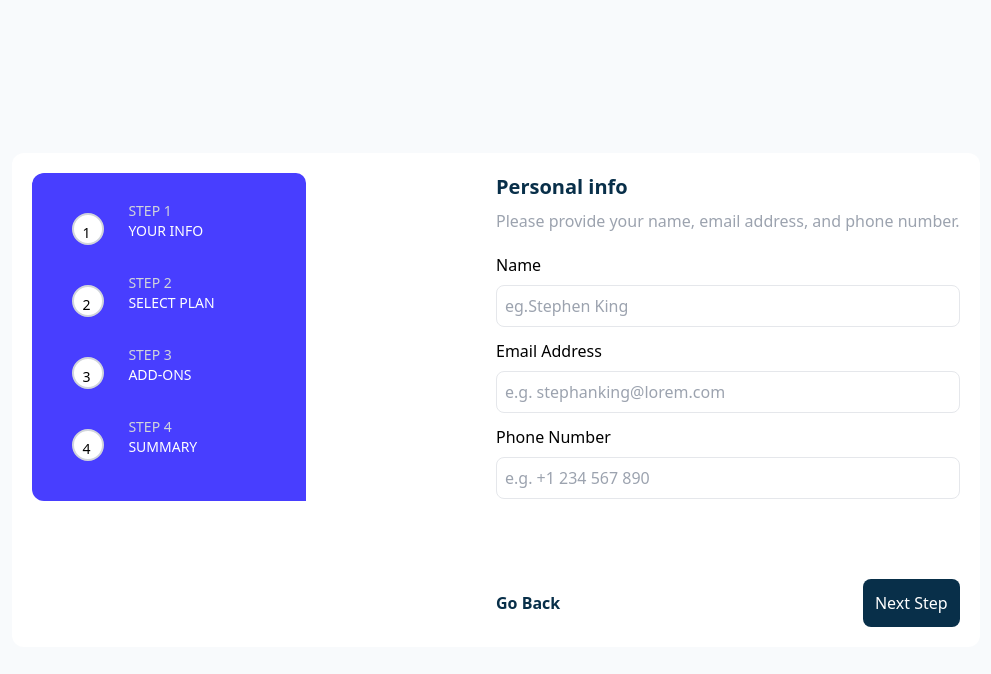
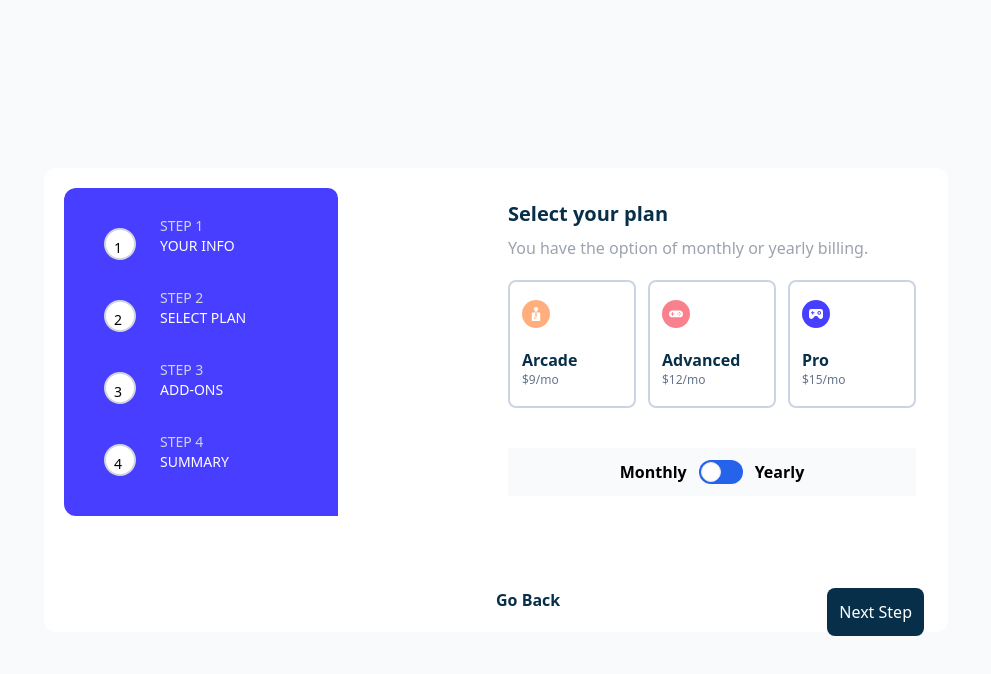
Before and after one commit to MyatIK/multi-step-form, a React (Vite) app: page / in a window 1280 px wide. Both pictures are taken after a click on the button "Next Step". Shown: the top 674 px of the page, without its empty margins (144-1135 px from the left). Built offline with nearby package versions, Linux system fonts and the light colour scheme.

Commit message:
added context api and more components

```diff
--- a/src/App.jsx
+++ b/src/App.jsx
@@ -9,30 +9,62 @@ import Plans from './components/Plans'
 import AddOns from './components/AddOns'
 import FinishingUp from './components/FinishingUp'
 import { useState } from 'react'
+import PlanContextProvider from './context/PlanContextProvider'
+import PriceContextProvider from './context/PriceContextProvider'
+
 
 
 
 function App() {
+  const[count,setCount]=useState(0)
+
+  const buttonFun=()=>{
+    if(count>3){
+      return undefined
+    }else if(count ===3){
+      return(
+        <div className="block flex mt-20 justify-between">
+            {count>0 &&<button className='text-sky-950 font-bold' onClick={()=>setCount(count-1)}>Go Back</button>}
+            <button className="bg-sky-950 rounded-lg text-white p-3" onClick={()=>setCount(count+1)}>Confirm</button>
 
 
+        </div>
+      )
+    }else{
+      return(
+        <div className="block flex mt-20 justify-between">
+            {count>0 && <button className='text-sky-950 font-bold' onClick={()=>setCount(count-1)}>Go Back</button>}
+            <button className="bg-sky-950 rounded-lg text-white p-3 absolute right-1" onClick={()=>setCount(count+1)}>Next Step</button>
+        </div>
+
+      )
+
+    }
+  }
 
   return (
 
-
+    <PlanContextProvider>
+      <PriceContextProvider>
       <div className='min-h-screen bg-slate-50 grid md:items-center justify-center'>
-        <div className="bg-white rounded-xl md:grid grid-cols-2 md:p-5">
+        <div className="bg-white rounded-xl md:grid grid-cols-2 md:p-5 ">
           <div>
               <LeftPanel/>
               <LeftPanelMobile/>
           </div>
-          <Personalinfo/>
+          <div className='relative'>
+            {count ===0 && <Personalinfo/>}
+            {count ===1 && <Plans/>}
+            {count ===2 && <AddOns/>}
+            {count ===3 && <FinishingUp/>}
+            {count ===4 && <ThankYou/>}
+            {buttonFun()}
 
-
-
+          </div>
         </div>
-
       </div>
-
+      </PriceContextProvider>
+    </PlanContextProvider>
 
 
 
--- a/src/components/AddOnCheckbox.jsx
+++ b/src/components/AddOnCheckbox.jsx
@@ -1,15 +1,15 @@
 
-function AddOnCheckbox(props){
+function AddOnCheckbox({heading,subtext,addOnPrice}){
     return(
 
         <>
-        <div className="p-3 flex inline border-2 hover:border-indigo-500 relative rounded-xl">
-            <input className="mr-3 accent-indigo-500" type="checkbox"/>
+        <div className="p-3 flex inline border-2 hover:border-indigo-500 relative rounded-xl cursor-pointer">
+            <input className="mr-3 accent-indigo-500 cursor-pointer" type="checkbox"/>
             <div >
-                <h3 className="text-sky-950 font-bold text-sm">{props.heading}</h3>
-                <h3 className="text-sm">{props.subtext}</h3>
+                <h3 className="text-sky-950 font-bold text-sm">{heading}</h3>
+                <h3 className="text-sm">{subtext}</h3>
             </div>
-            <h3 className="text-sm p-2 absolute right-0 text-indigo-500">{props.price}</h3>
+            <h3 className="text-sm p-2 absolute right-0 text-indigo-500">{addOnPrice}</h3>
 
         </div>
 
--- a/src/components/AddOns.jsx
+++ b/src/components/AddOns.jsx
@@ -1,21 +1,30 @@
 import AddOnCheckbox from "./AddOnCheckbox"
 import StepName from "./StepName"
-import Navigation from "./Navigation"
+import { useContext } from "react"
+import PlanContext from "../context/PlanContext"
 
 function AddOns(){
+    const{plan}=useContext(PlanContext)
 
     return(
 
         <div>
             <StepName name='Pick add-ons' description='Add-ons help enhance your gaming experience'/>
+
+            {plan.isChecked === true?(
             <div className="space-y-3 mt-5">
-                <AddOnCheckbox heading='Online service' subtext='Access to multiplyer games' price='+$1/mo'/>
-                <AddOnCheckbox heading='Larger storage' subtext='Extra 1TB of cloud save' price='+$2/mo'/>
-                <AddOnCheckbox heading='Customizable Profile' subtext='Custom theme on your profile' price='+$2/mo'/>
+                <AddOnCheckbox heading={'Online service'} subtext={'Access to multiplyer games'} addOnPrice={'+$1/mo'}/>
+                <AddOnCheckbox heading={'Larger storage'} subtext={'Extra 1TB of cloud save'} addOnPrice={'+$2/mo'}/>
+                <AddOnCheckbox heading={'Customizable Profile'} subtext={'Custom theme on your profile'} addOnPrice={'+$2/mo'}/>
 
-            </div>
-            <Navigation/>
+            </div>):
+            (<div className="space-y-3 mt-5">
+                <AddOnCheckbox heading={'Online service'} subtext={'Access to multiplyer games'} addOnPrice={'+$10/yr'}/>
+                <AddOnCheckbox heading={'Larger storage'} subtext={'Extra 1TB of cloud save'} addOnPrice={'+$20/yr'}/>
+                <AddOnCheckbox heading={'Customizable Profile'} subtext={'Custom theme on your profile'} addOnPrice={'+$20/yr'}/>
 
+            </div>)
+            }
 
 
 
--- a/src/components/FinishingUp.jsx
+++ b/src/components/FinishingUp.jsx
@@ -1,21 +1,24 @@
 import StepName from "./StepName"
-
+import { useContext } from "react"
+import PriceContext from "../context/PriceContext"
 
 function FinishingUp(){
+    const{price}=useContext(PriceContext)
+
     return(
         <div>
             <StepName name='Finishing up' description='Double-check everything looks OK before confirming.'/>
             <div className="bg-slate-50 p-5 rounded-lg">
                 <div className="flex justify-between ">
                     <div>
-                        <h3>Arcade(Monthly)</h3>
+                        <h3>{price.text}</h3>
                         <h3>Change</h3>
                     </div>
-                    <h3>$9/mo</h3>
+                    <h3>{price.planPrice}</h3>
                 </div>
                 <div className="flex justify-between">
-                    <h3>Online sercice</h3>
-                    <h3>$1/mo</h3>
+                    <h3>{price.heading}</h3>
+                    <h3>{price.addOnPrice}</h3>
 
                 </div>
                 <div className="flex justify-between">
--- a/src/components/Navigation.jsx
+++ /dev/null
@@ -1,17 +0,0 @@
-import { useState } from "react"
-
-function Navigation(){
-    const[count,setCount]=useState(0)
-
-    return(
-
-        <div className="block flex mt-20 justify-between">
-            <button className='text-sky-950 font-bold' onClick={()=>setCount(count-1)}>Go Back</button>
-            <button className="bg-sky-950 rounded-lg text-white p-3" onClick={()=>setCount(count+1)}>Next Step</button>
-
-
-        </div>
-    )
-}
-
-export default Navigation
--- a/src/components/Personalinfo.jsx
+++ b/src/components/Personalinfo.jsx
@@ -1,5 +1,4 @@
 import StepName from "./StepName"
-import Navigation from "./Navigation"
 
 function Personalinfo(){
 
@@ -29,7 +28,7 @@ function Personalinfo(){
                 </label>
 
             </form>
-            <Navigation/>
+
 
 
 
--- a/src/components/PlanButton.jsx
+++ b/src/components/PlanButton.jsx
@@ -1,12 +1,22 @@
+import { useContext } from "react"
+import PriceContext from "../context/PriceContext"
+
+function PlanButton({src,alt,text,planPrice,free}){
+    const {setPrice}=useContext(PriceContext)
+
+    const handleClick=()=>{
+        setPrice({text,planPrice})
+    }
 
 
-function PlanButton(props){
     return(
 
-        <button className='border-2 p-4 rounded-lg border-slate-300 hover:border-blue-600 focus:border-blue-600 text-left'>
-            <img className="h-7 w-7" src={props.src} alt={props.alt}/>
-            <h3 className="mt-5 text-sky-950 font-bold">{props.text}</h3>
-            <h3 className="text-slate-500 text-sm">{props.price_month}</h3>
+
+        <button onClick={handleClick} className='border-2 w-32 h-32 p-3 rounded-lg border-slate-300 hover:border-blue-600 focus:border-blue-600 text-left'>
+            <img className="h-7 w-7" src={src} alt={alt}/>
+            <h3 className="mt-5 text-sky-950 font-bold">{text}</h3>
+            <h3 className="text-slate-500 text-xs">{planPrice}</h3>
+            <h3 className="text-sky-700 text-xs">{free}</h3>
         </button>
     )
 }
--- a/src/components/Plans.jsx
+++ b/src/components/Plans.jsx
@@ -3,28 +3,57 @@ import advanced from '../assets/images/icon-advanced.svg'
 import pro from '../assets/images/icon-pro.svg'
 import PlanButton from './PlanButton'
 import StepName from './StepName'
-import Navigation from './Navigation'
+import { useState } from 'react'
+import { useContext } from 'react'
+import PlanContext from '../context/PlanContext'
+
+
 
 function Plans(){
+    const[isChecked,setIsChecked]=useState(false);
+
+
+    const handleChange=()=>{
+        setIsChecked(!isChecked);
+        setPlan({isChecked})
+    };
+
+    const{setPlan}=useContext(PlanContext);
+
+
     return(
 
         <div className='p-3 bg-white round-xl'>
             <StepName name='Select your plan' description='You have the option of monthly or yearly billing.'/>
 
+            {isChecked === false? (<div className='flex inline space-x-3'>
+                <PlanButton src={arcade} alt={'Arcade Plan'} text={'Arcade'} planPrice={'$9/mo'}/>
+                <PlanButton src={advanced} alt={'Advanced Plan'} text={'Advanced'} planPrice={'$12/mo'}/>
+                <PlanButton src={pro} alt={"Pro Plan"} text={'Pro'} planPrice={'$15/mo'}/>
 
-            <div className='flex inline justify-between'>
-                <PlanButton src={arcade} alt='Arcade Plan' text='Arcade' price_month='$9/mo'/>
-                <PlanButton src={advanced} alt='Advanced Plan' text='Advanced' price_month='$12/mo'/>
-                <PlanButton src={pro} alt="Pro Plan" text='Pro' price_month='$15/mo'/>
+            </div>) :
+            (<div className='flex inline space-x-3'>
+            <PlanButton src={arcade} alt={'Arcade Plan'} text={'Arcade'} planPrice={'$90/yr'} free={'2 months free'}/>
+            <PlanButton src={advanced} alt={'Advanced Plan'} text={'Advanced'}  planPrice={'$120/yr'} free={'2 months free'}/>
+            <PlanButton src={pro} alt={"Pro Plan"} text='Pro' planPrice={'$150/yr'} free={'2 months free'}/>
+
+        </div>)
+
+            }
+
+            <div className='bg-slate-50 flex inline justify-center mt-10 p-3 space-x-3'>
+                <h3 className='font-bold'>Monthly</h3>
+                <label className='relative inline-flex items-center cursor-pointer'>
+                    <input type='checkbox' checked={isChecked} onChange={handleChange} value="" className='sr-only peer'/>
+                    <div className="w-11 h-6 bg-blue-600 peer-focus:outline-none rounded-full peer dark:bg-gray-700 peer-checked:after:translate-x-full rtl:peer-checked:after:-translate-x-full peer-checked:after:border-white after:content-[''] after:absolute after:top-[2px] after:start-[2px] after:bg-white  after:border after:rounded-full after:h-5 after:w-5 after:transition-all peer-checked:bg-blue-600">
+
+                    </div>
+
+                </label>
+                <h3 className='font-bold'>Yearly</h3>
 
             </div>
 
-            <div className='bg-slate-50 flex inline justify-center'>
-                <h3 className='font-bold'>Monthly</h3>
-                <h3 className='font-bold'>Yearly</h3>
-
-            </div>
-            <Navigation/>
 
 
         </div>
--- /dev/null
+++ b/src/context/PlanContext.jsx
@@ -0,0 +1,6 @@
+import { createContext } from "react";
+
+
+const PlanContext=createContext({})
+
+export default PlanContext
--- /dev/null
+++ b/src/context/PlanContextProvider.jsx
@@ -0,0 +1,14 @@
+import { useState } from "react";
+import PlanContext from "./PlanContext";
+
+const PlanContextProvider=({children})=>{
+    const[plan,setPlan]=useState(null)
+
+    return(
+        <PlanContext.Provider value={{plan,setPlan}}>
+            {children}
+        </PlanContext.Provider>
+    )
+}
+
+export default PlanContextProvider
--- /dev/null
+++ b/src/context/PriceContext.jsx
@@ -0,0 +1,5 @@
+import { createContext } from "react";
+
+const PriceContext=createContext({})
+
+export default PriceContext
--- /dev/null
+++ b/src/context/PriceContextProvider.jsx
@@ -0,0 +1,18 @@
+import {useState } from "react";
+import PriceContext from "./PriceContext";
+
+const PriceContextProvider=({children})=>{
+    const[price,setPrice]=useState(null)
+
+
+    return(
+        <PriceContext.Provider value={{price,setPrice}}>
+            {children}
+
+        </PriceContext.Provider>
+
+
+    )
+}
+
+export default PriceContextProvider
```
